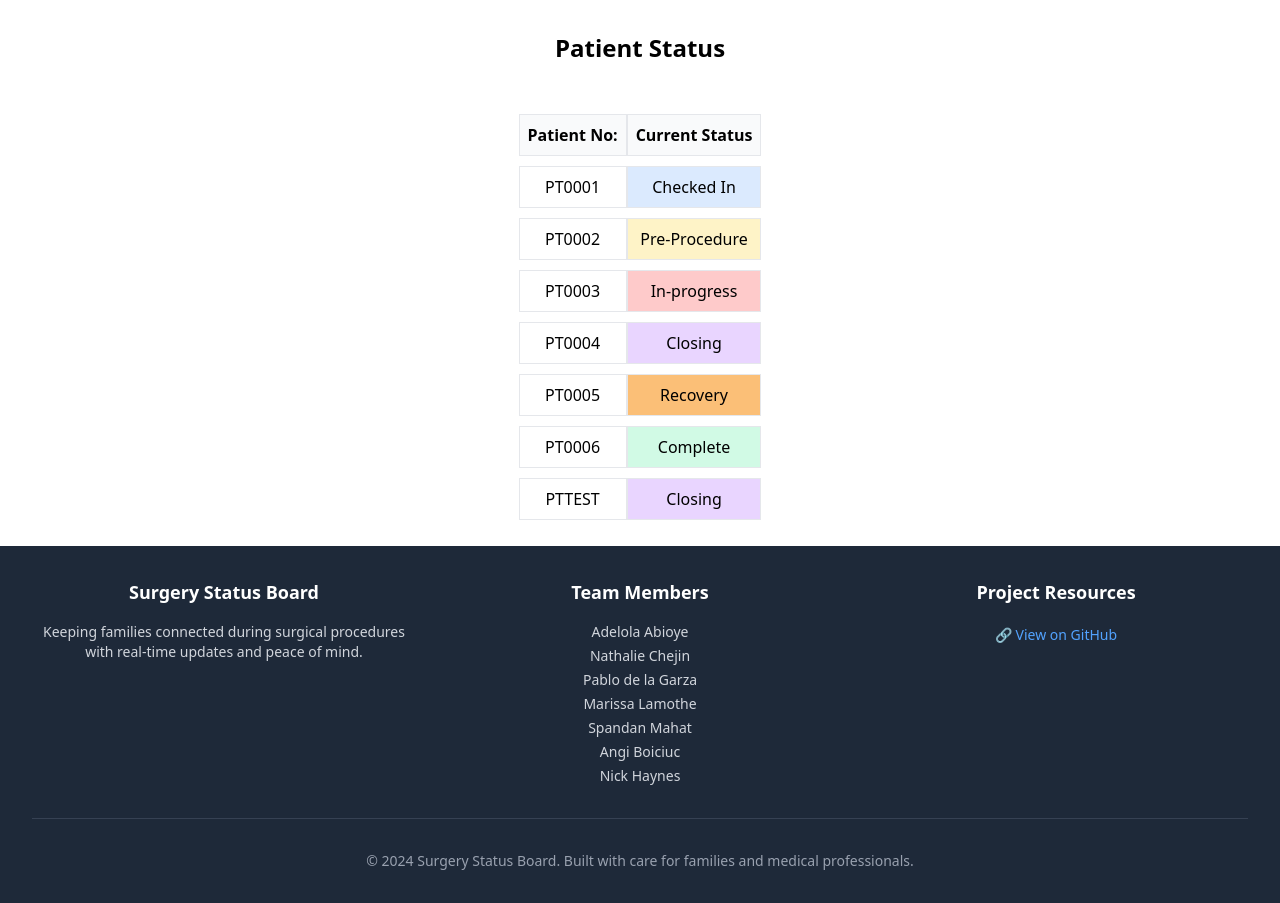
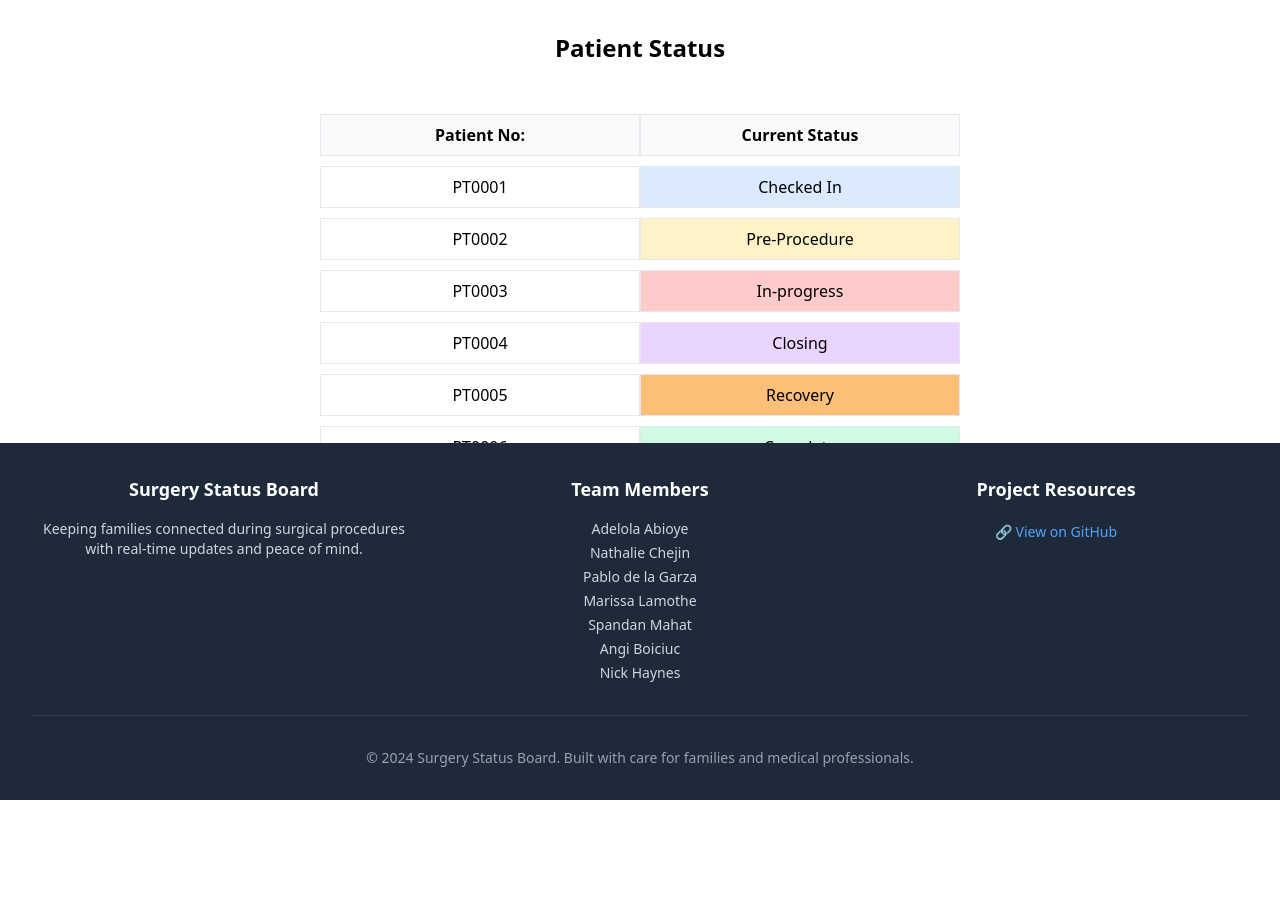
Before and after one commit to chingu-voyages/V56-tier3-team-36, a React (Vite) app in the folder client/: page /patientstatus in a window 1280 px wide. After the commit the page ends 800 px from the top, so only its background shows below. Built offline with nearby package versions, Linux system fonts and the light colour scheme.

Commit message:
Added pagination every 20 seconds, 8 records/page.

```diff
--- a/client/src/components/SimpleTable.jsx
+++ b/client/src/components/SimpleTable.jsx
@@ -22,12 +22,11 @@ export default function SimpleTable({ columns, rows }) {
 
   return (
     <div className='table-container'>
-      <table className='simple-table'>
+      <table className="w-full table-fixed border-collapse simple-table">
         <thead>
           <tr>
             {columns.map((column) => (
               <th key={column.id} style={{
-                minWidth: column.minWidth,
                 textAlign: 'center',
                 backgroundColor: '#F9FAFB',
                 padding: '8px',
@@ -51,7 +50,6 @@ export default function SimpleTable({ columns, rows }) {
                   <td
                     key={column.id}
                     style={{
-                      minWidth: column.minWidth,
                       textAlign: 'center',
                       backgroundColor,
                       padding: '8px',
--- a/client/src/components/Table.css
+++ b/client/src/components/Table.css
@@ -1,5 +1,5 @@
 .table-container {
-    overflow-x: auto;
+    height: 200px;
     padding: 16px;
   }
 
@@ -8,7 +8,9 @@
     border-collapse: separate;
     border-spacing: 0 10px;
   }
-
+  .simple-table tbody tr {
+  height: 20px;
+}
   .simple-table th,
   .simple-table td {
     border: 1px solid #e5e7eb;
--- a/client/src/pages/PatientStatus.jsx
+++ b/client/src/pages/PatientStatus.jsx
@@ -1,3 +1,4 @@
+import React, { useEffect, useState } from "react";
 import Footer from "../components/Footer"
 import SimpleTable from "../components/SimpleTable"
 import { createRow } from "../components/CreateRow";
@@ -18,28 +19,46 @@ export default function PatientStatus(){
     { patientNo: 'PT0005', currentStatus: 'Recovery' },
     { patientNo: 'PT0006', currentStatus: 'Complete' },
     { patientNo: 'PT0007', currentStatus: 'Dismissal' },
-    { patientNo: 'PTTEST', currentStatus: 'Closing' }
+    { patientNo: 'PT0008', currentStatus: 'Checked In' },
+    { patientNo: 'PT0009', currentStatus: 'Pre-Procedure' },
+    { patientNo: 'PT0010', currentStatus: 'In-progress' },
+    { patientNo: 'PT0011', currentStatus: 'Closing' },
+    { patientNo: 'PT0012', currentStatus: 'Recovery' },
+    { patientNo: 'PT0013', currentStatus: 'Complete' },
+    { patientNo: 'PT0014', currentStatus: 'Dismissal' },
+    { patientNo: 'PT0015', currentStatus: 'Checked In' },
+    // { patientNo: 'PT0016', currentStatus: 'Pre-Procedure' },
+    // { patientNo: 'PT0017', currentStatus: 'In-progress' },
+    // { patientNo: 'PT0018', currentStatus: 'Closing' },
+    // { patientNo: 'PT0019', currentStatus: 'Recovery' },
+    // { patientNo: 'PT0020', currentStatus: 'Complete' },
+    // { patientNo: 'PT0021', currentStatus: 'Dismissal' },
+    { patientNo: 'PTTE22', currentStatus: 'Closing' }
   ];
 
-  //Create the table
-  // const rows = [];
-  // patients.map(
-  //   (patient) => rows.push(
-  //     createRow(
-  //       columns,
-  //       [
-  //       patient.patientNo,
-  //       patient.currentStatus
-  //       ]
-  //     )
-  //   )
-  // );
-const rows = patients
-  .filter((patient) => {
-    const status = patient.currentStatus?.trim(); // Removes empty/null statuses
+  const filteredPatients = patients
+  .filter((p) => {
+    const status = p.currentStatus?.trim(); // Removes empty/null statuses
     return status && status !== "Dismissal"; //Removes Patients with Dismissal Status
   })
-  .map((patient) =>
+
+  const pageSize = 8; // 8 Records to be on each page
+  const totalPages = Math.ceil(filteredPatients.length / pageSize);
+  const [currentPage, setCurrentPage] = useState(0);
+
+  useEffect(() => {
+    const interval = setInterval(() => {
+      setCurrentPage((prevPage) => (prevPage + 1) % totalPages);
+    }, 20000);
+    return () => clearInterval(interval);
+  }, [totalPages]);
+
+  const patientsPerPage = filteredPatients.slice(
+    currentPage * pageSize,
+    currentPage * pageSize + pageSize
+  );
+
+  let rows = patientsPerPage.map((patient) =>
     createRow(
       columns,
       [
@@ -54,7 +73,9 @@ const rows = patients
       <div className="flex flex-col items-center pt-8">
         <h1 className="text-2xl font-bold mb-6">Patient Status</h1>
         <div className="w-full flex justify-center">
-          <SimpleTable columns={columns} rows={rows} />
+          <div className="w-full max-w-2xl">
+        <SimpleTable columns={columns} rows={rows} />
+      </div>
         </div>
       </div>
       <Footer />
```
